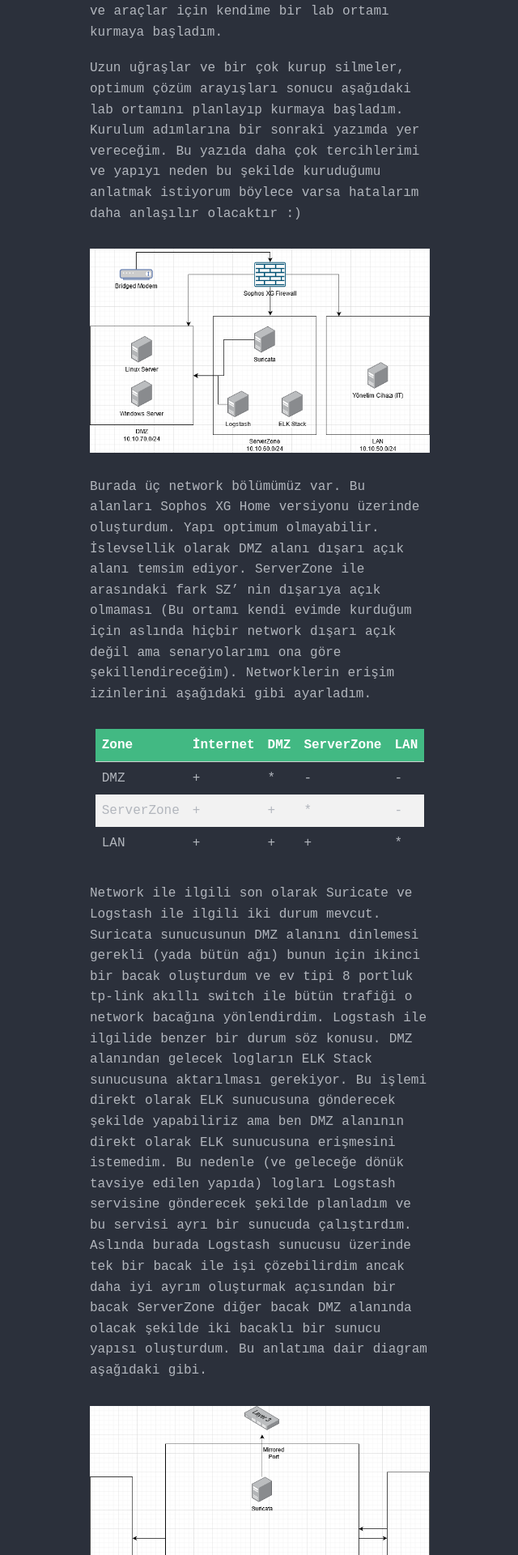
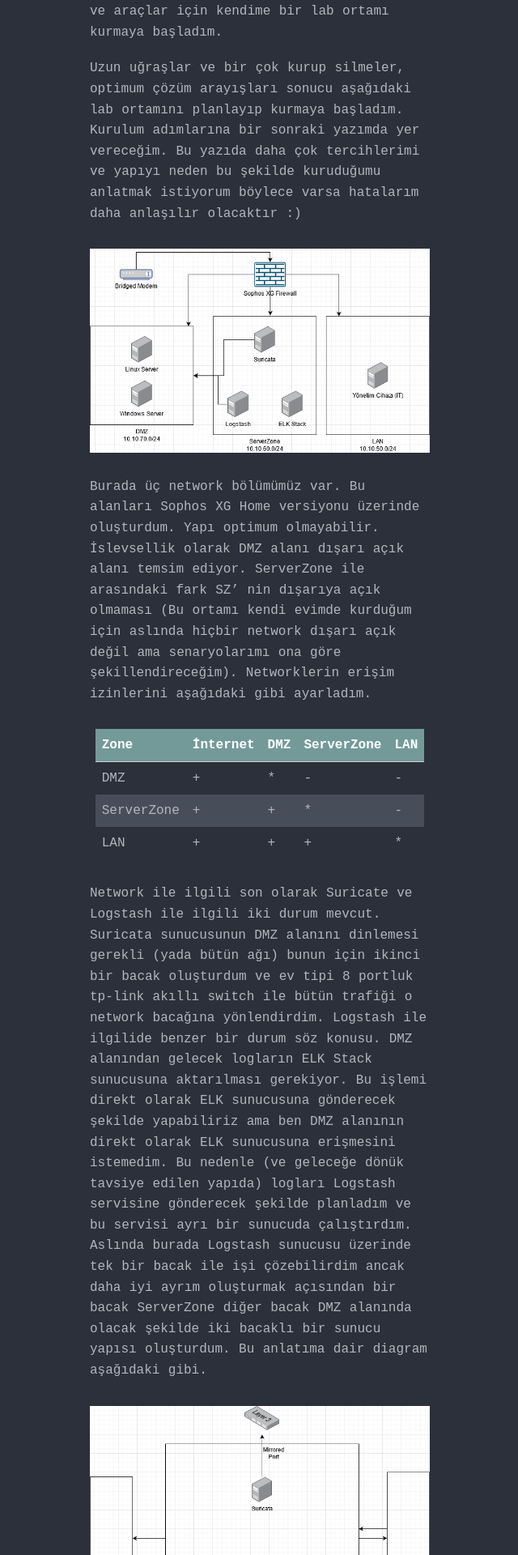
Before and after one commit to mandev0/mandev0.github.io, a Jekyll site: the page built from docs/_posts/2021-04-08-elk-stack-ile-siem-cozumu.md, in a window 1280 px wide. Shown: the part 698-2618 px from the top of the page at 81% size, without its empty margins (239-879 px from the left). Built offline with Jekyll 4.4.1, drawn with Linux system fonts in a browser that asks for light colours.

Commit message:
table css fix

```diff
--- a/docs/css/custom.css
+++ b/docs/css/custom.css
@@ -13,11 +13,11 @@ th, td {
   border-radius: 0px;
 }
 
-tr:nth-child(even){background-color: #f2f2f2}
+tr:nth-child(even){background-color: #484e59}
 
 th {
-  background-color: #42b983;
-  color: white;
+  background-color: #739a99;
+  color: #fff;
 }
 .mt{
   margin-top: 30px;
```
Also changed, not shown: docs/_sass/components/_variables.scss (+4 -4 lines).
